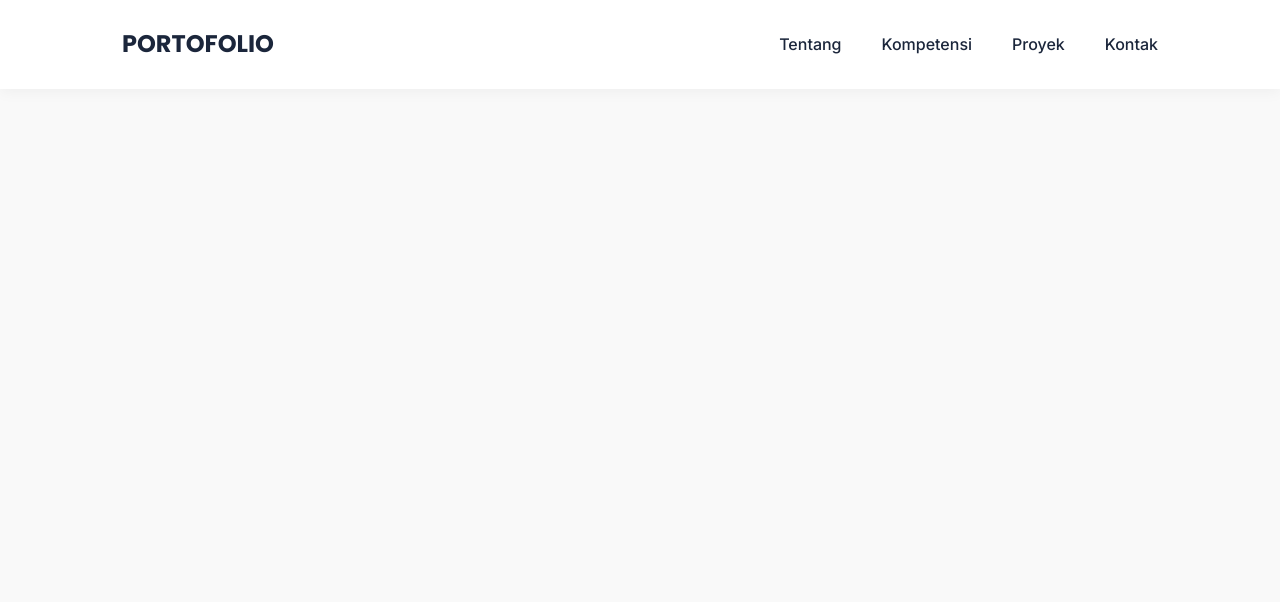
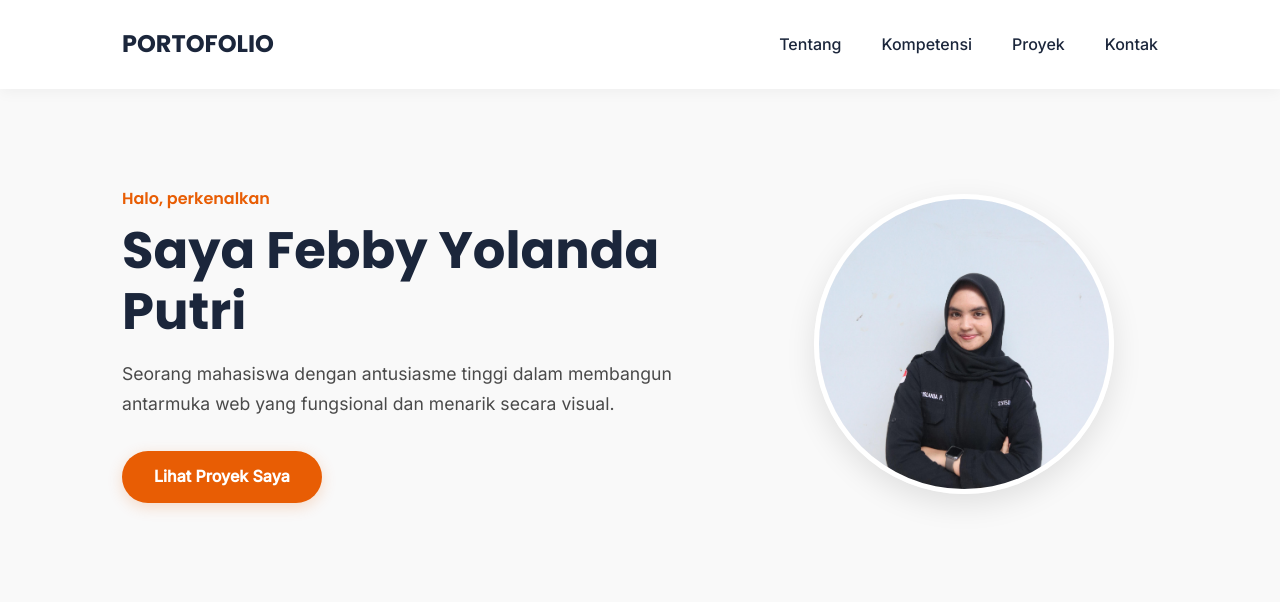
Before and after one commit to Yoollaaa/tugas-akhir-portofolio, a plain HTML site: page index.html in a window 1280 px wide. Drawn offline with Linux system fonts and the light colour scheme.

Commit message:
buat section 'Tentang Saya' (About)

```diff
--- a/index.html
+++ b/index.html
@@ -23,5 +23,20 @@
         </nav>
     </div>
 </header>
+    <main>
+    <section id="about">
+        <div class="container about-content">
+            <div class="about-text">
+                <p class="greeting">Halo, perkenalkan</p>
+                <h1>Saya Febby Yolanda Putri</h1>
+                <p class="subtitle">Seorang mahasiswa dengan antusiasme tinggi dalam membangun antarmuka web yang fungsional dan menarik secara visual.</p>
+                <a href="#projects" class="btn">Lihat Proyek Saya</a>
+            </div>
+            <div class="about-image">
+                <img src="foto.jpg" alt="Foto Febby Yolanda Putri">
+            </div>
+        </div>
+    </section>
+</main>
     </body>
 </html>
--- a/style.css
+++ b/style.css
@@ -80,3 +80,63 @@ nav a {
 nav a:hover {
     color: var(--primary-color);
 }
+#about {
+    padding: 6rem 0;
+}
+.about-content {
+    display: flex;
+    align-items: center;
+    gap: 4rem;
+}
+.about-text {
+    flex: 1.5;
+}
+.greeting {
+    font-family: var(--heading-font);
+    font-weight: 600;
+    color: var(--primary-color);
+    margin-bottom: 0.5rem;
+}
+.about-text h1 {
+    font-family: var(--heading-font);
+    font-size: 3.2rem;
+    color: var(--secondary-color);
+    margin-bottom: 1rem;
+    line-height: 1.2;
+}
+.about-text .subtitle {
+    font-size: 1.1rem;
+    margin-bottom: 2rem;
+}
+.about-image {
+    flex: 1;
+    display: flex;
+    justify-content: center;
+    align-items: center;
+}
+.about-image img {
+    width: 300px;
+    height: 300px;
+    border-radius: 50%;
+    object-fit: cover;
+    border: 5px solid var(--bg-card);
+    box-shadow: 0 10px 30px rgba(0,0,0,0.1);
+}
+.btn {
+    display: inline-block;
+    background: var(--primary-color);
+    color: white;
+    padding: 0.8rem 2rem;
+    border: none;
+    border-radius: 50px;
+    text-decoration: none;
+    font-weight: 600;
+    text-align: center;
+    transition: all 0.3s ease;
+    box-shadow: 0 4px 15px rgba(232, 93, 4, 0.2);
+}
+.btn:hover {
+    background-color: #c44d03;
+    transform: translateY(-3px);
+    box-shadow: 0 7px 20px rgba(232, 93, 4, 0.3);
+}
```
